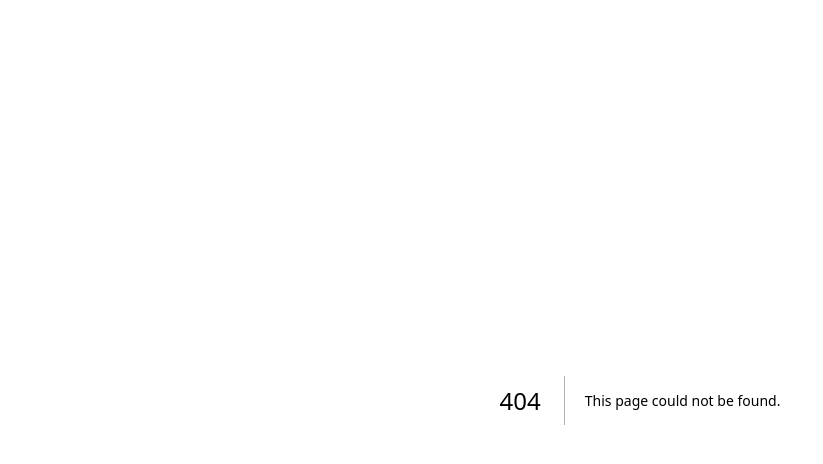
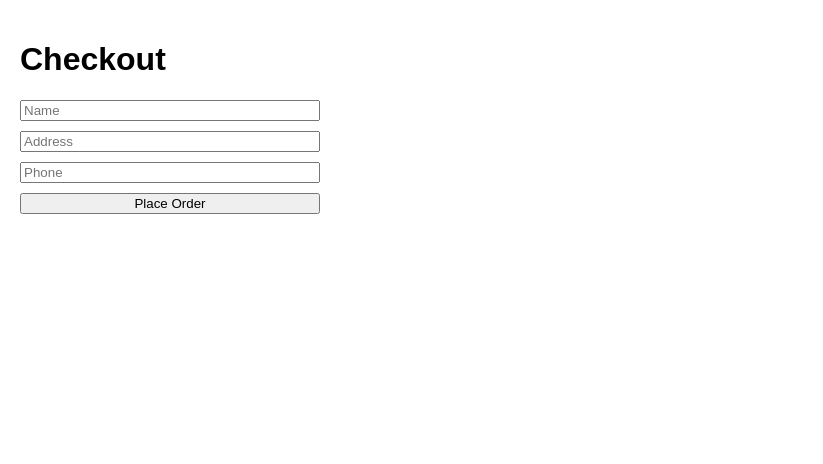
Before and after one commit to anshjaat-ui/DOCTOR, a Next.js app in the folder pharmacy-premium-v2/: page /checkout in a window 1280 px wide. Before the commit this address had no page. Shown: the top 464 px of the page, without its empty margins (0-823 px from the left). Built offline with nearby package versions, Linux system fonts and the light colour scheme.

Commit message:
Add Checkout component with form for order placement

```diff
--- /dev/null
+++ b/pharmacy-premium-v2/app/checkout/page.jsx
@@ -0,0 +1,15 @@
+export default function Checkout() {
+  return (
+    <div style={{ padding: "20px" }}>
+      <h1>Checkout</h1>
+
+      <form style={{ display: "flex", flexDirection: "column", gap: "10px", maxWidth: "300px" }}>
+        <input placeholder="Name" required />
+        <input placeholder="Address" required />
+        <input placeholder="Phone" required />
+
+        <button type="submit">Place Order</button>
+      </form>
+    </div>
+  );
+}
```
